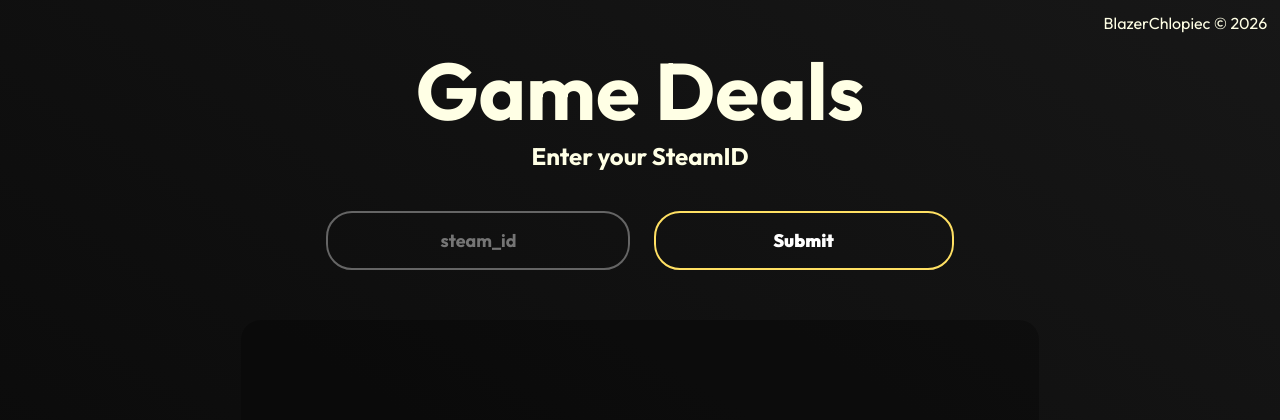
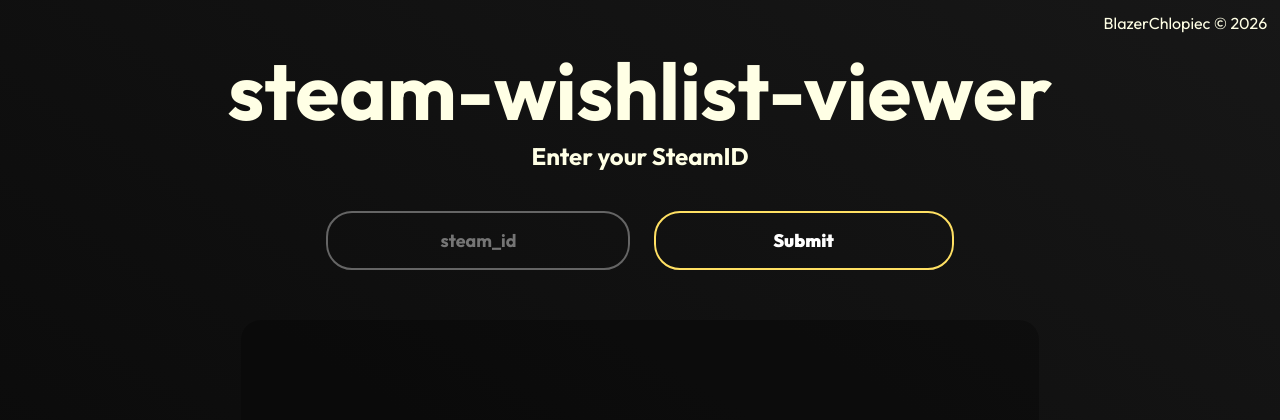
Before and after one commit to blazer2dev/steam-wishlist-viewer, a Flask app: page / in a window 1280 px wide. Shown: the top 420 px of the page. Run offline with Flask 3, Linux system fonts and the light colour scheme.

Commit message:
name change

```diff
--- a/templates/index.html
+++ b/templates/index.html
@@ -37,7 +37,7 @@
         <form id="submit_form" action="/submit" method='GET'>
             <div class="banner">
                 <a href="/">
-                    <h1>Game Deals</h1>
+                    <h1>steam-wishlist-viewer</h1>
                 </a>
                 <p>Enter your SteamID</p>
                 <input type="text" placeholder="steam_id" name="id"></input>
```
